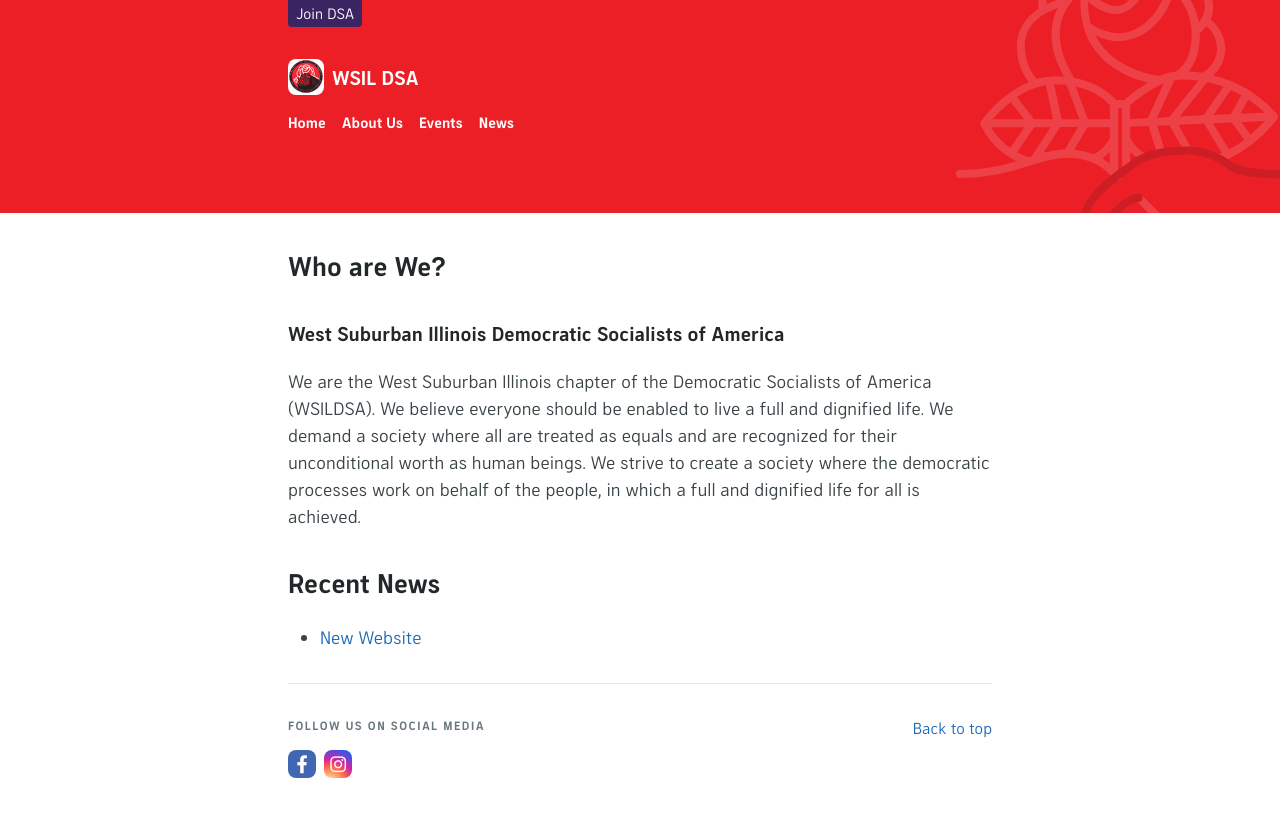
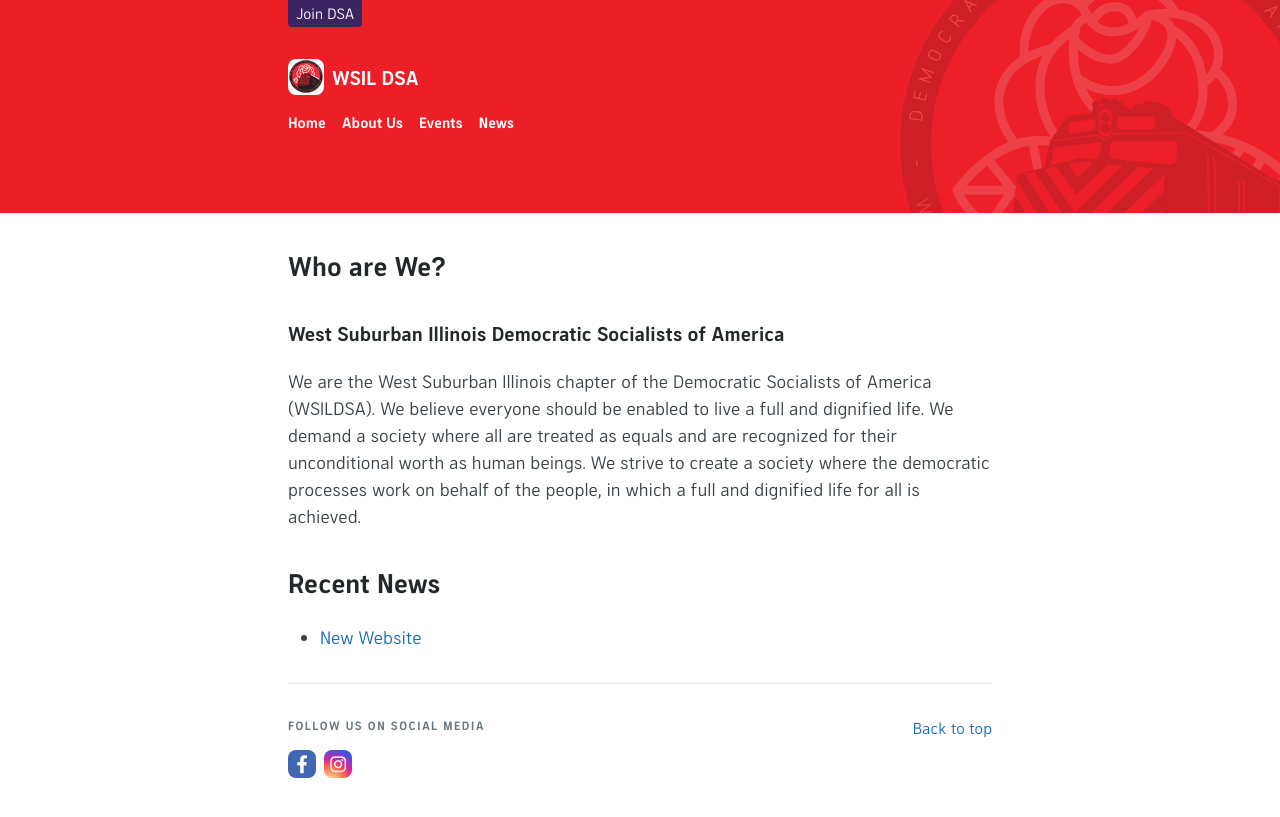
Before and after one commit to wsildsa/wsildsa.github.io, a Jekyll site: the page built from _homepage/en/index.md, in a window 1280 px wide. Shown: the top 817 px of the page. Built offline with Jekyll 4.4.1, drawn with Linux system fonts in a browser that asks for light colours; nearby versions of some CDN libraries; some web fonts are replaced; library files that are not in the unit come from our copies.

Commit message:
add logo to background

```diff
--- a/_config.yml
+++ b/_config.yml
@@ -6,7 +6,7 @@ chapter:
   # Override DSA national logos
   header-logo-svg: assets/images/wsil-logo.svg
   header-logo-png-fallback: assets/images/wsil-logo.png # 360px square recommended
-  background-logo-svg:
+  background-logo-svg: assets/images/wsil-logo.svg
   background-logo-png-fallback: # 1440px square recommended
 google_analytics:
 teamup: cb7ef970fd2b7b1a85acd5a8a2ef6d7f77477648b0963c29c629391742f24c5a
```
Also changed, not shown: README.md.
